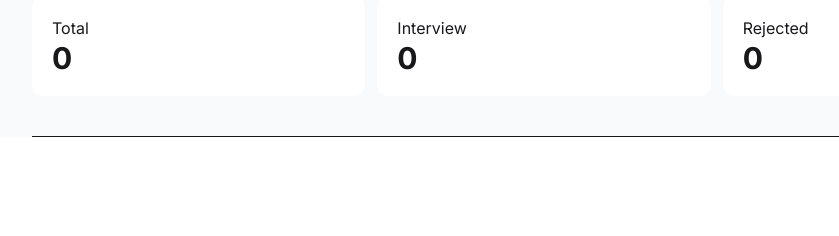
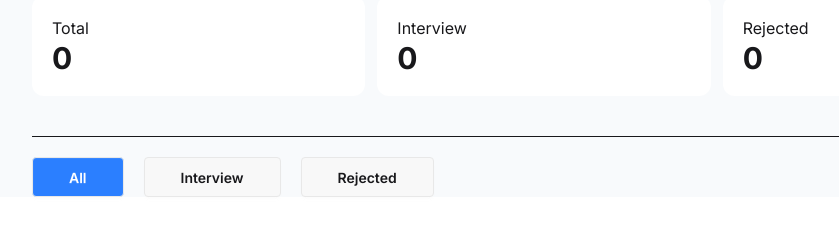
Before and after one commit to Nafis-Sahriar/Assignment_4_Job_Application_Tracker, a plain HTML site: page index.html in a window 1280 px wide. Shown: the part 64-300 px from the top of the page, without its empty margins (96-935 px from the left). Drawn offline with nearby package versions, Linux system fonts and the light colour scheme.

Commit message:
Button Section Completed

```diff
--- a/index.html
+++ b/index.html
@@ -54,7 +54,7 @@
                     <h2 id="interview-count" class="font-bold text-3xl">0</h2>
                 </div>
 
-                <div id="struggle-div" class="bg-[#FFFFFF] p-5 rounded-xl">
+                <div id="rejected-div" class="bg-[#FFFFFF] p-5 rounded-xl">
                     <p>Rejected</p>
                     <h2 id="rejected_count" class="font-bold text-3xl">0</h2>
                 </div>
@@ -68,6 +68,21 @@
         <hr class="mt-5">
 
 
+        <section id="button-section" class="mb-10">
+
+            <div id="buttons" class="flex gap-5 mt-5">
+
+                <button id="btn-all" class="btn px-9 bg-blue-500 text-white ">All</button>
+                <button id="btn-interview-page" class="btn px-9">Interview</button>
+                <Button id="btn-rejected-page" class="btn px-9 ">Rejected</Button>
+            </div>
+
+
+        </section>
+
+
+
+
     </main>
 
 
```
